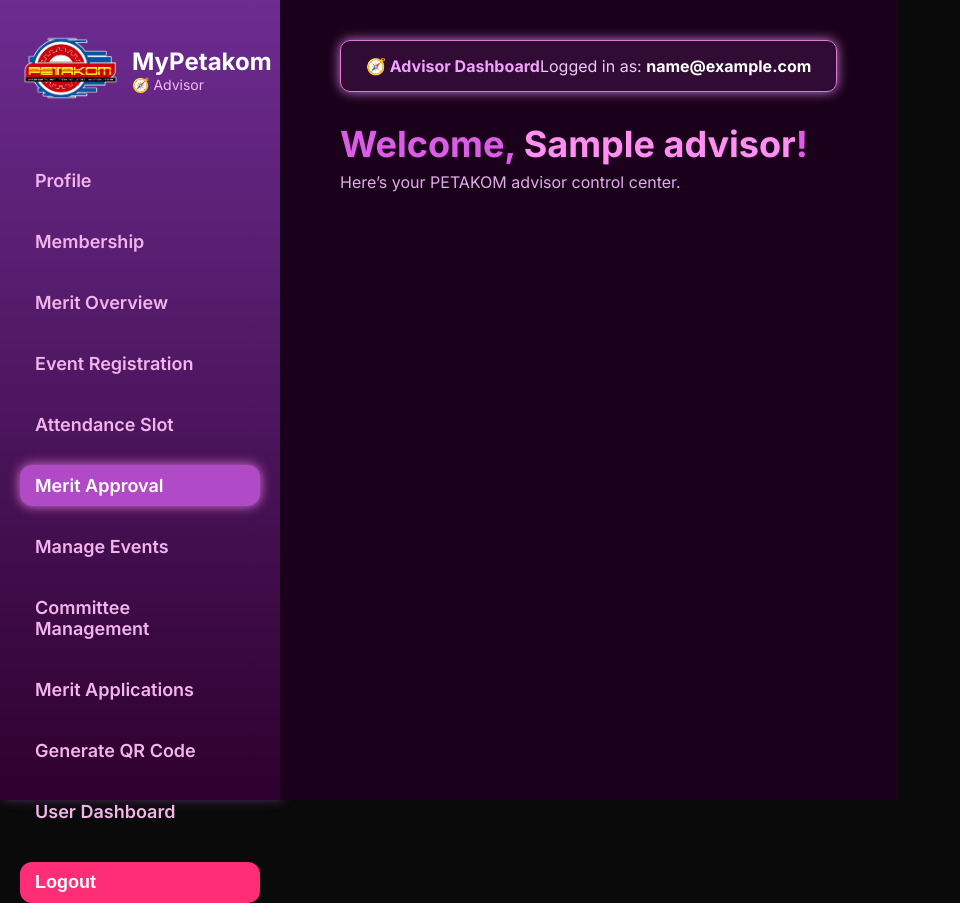
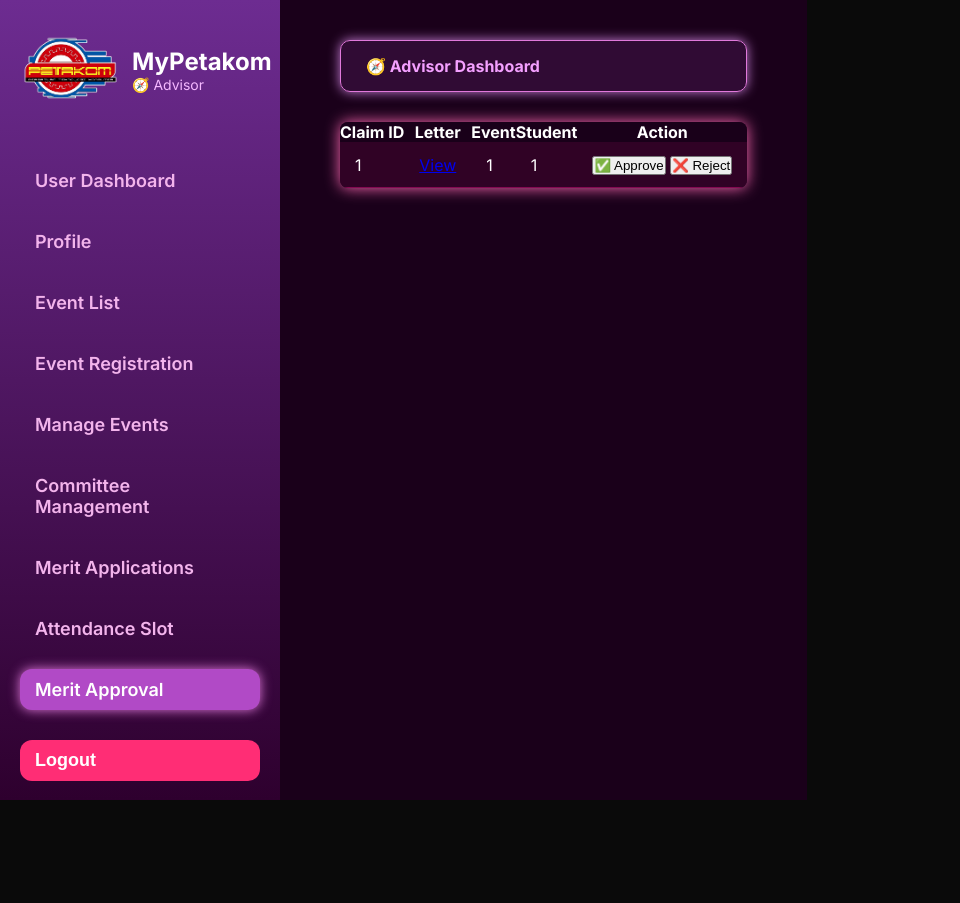
Before and after one commit to Lailerrrr/MyPetakom, a PHP site: page /MyPetakom/MeritApprovalEventAdvisor.php in a window 1280 px wide. Shown: the whole page, without its empty margins (0-960 px from the left). After the commit the page ends 800 px from the top, so only its background shows below. Run offline with PHP 8.4, Linux system fonts and the light colour scheme; the visitor is signed in with stand-in values (Sample User, id 1); tables that the repository leaves empty or names only in its code hold one stand-in row (values such as "Sample post").

Commit message:
settle manage missing claim advisor dan student

```diff
--- a/Attendance/advisor_attendance_slot.php
+++ b/Attendance/advisor_attendance_slot.php
@@ -145,6 +145,7 @@ $stmt->close();
                 <li><a href="../Module2/manageEvent.php">Manage Events</a></li>
                 <li><a href="../Module2/eventCommittee.php">Committee Management</a></li>
                 <li><a href="../Module2/eventMerit.php">Merit Applications</a></li>
+                <li><a href="../Merit/MeritApprovalEventAdvisor.php">Merit Approval</a></li>
             <li><a href="../Attendance/advisor_attendance_slot.php" class="active">Attendance Slot</a></li>
             <li>
                 <form method="post" action="../ManageLogin/Logout.php" style="display:inline;">
--- a/Merit/MeritApprovalEventAdvisor.php
+++ b/Merit/MeritApprovalEventAdvisor.php
@@ -1,41 +1,52 @@
 <?php
-
 session_start();
-    require_once '../DB_mypetakom/db.php'; // Adjust path if your db.php is elsewhere
+require_once '../DB_mypetakom/db.php';
 
 if (!isset($_SESSION['userID'])) {
     header("Location: ../ManageLogin/login.php");
     exit();
 }
 
-    $advisorID = $_SESSION['userID'];
-    $advisorName = "";
-    $advisorEmail = "";
+$staffID = $_SESSION['userID'];
+$success = '';
+$error = '';
 
-    // Fetch advisor info
-    $sql = "SELECT advisorName, advisorEmail FROM advisor WHERE advisorID = ?";
-    $stmt = $conn->prepare($sql);
-    $stmt->bind_param("i", $advisorID);
-    $stmt->execute();
-    $stmt->bind_result($advisorName, $advisorEmail);
-    $stmt->fetch();
-    $stmt->close();
+if (isset($_GET['msg'])) {
+    $msg = htmlspecialchars($_GET['msg']);
+    $success = "Claim has been $msg successfully.";
+}
 
+// === Handle form submission (approval/rejection) ===
+if ($_SERVER["REQUEST_METHOD"] == "POST" && isset($_POST['claimID'], $_POST['action'])) {
+    $claimID = $_POST['claimID'];
+    $action = $_POST['action'];
+    $status = ($action == "approve") ? "Approved" : "Rejected";
+    $approval_date = date("Y-m-d H:i:s");
+
+    $stmt = $conn->prepare("UPDATE meritClaim SET claimStatus=?, approval_date=?, approval_by=? WHERE claimID=?");
+    $stmt->bind_param("ssss", $status, $approval_date, $staffID, $claimID);
+
+    if ($stmt->execute()) {
+        header("Location: MeritApprovalEventAdvisor.php?msg=$status");
+        exit();
+    } else {
+        $error = "Error updating claim: " . $stmt->error;
+    }
+}
+
+// === Fetch pending claims ===
+$result = mysqli_query($conn, "SELECT * FROM meritClaim WHERE claimStatus = 'Pending'");
 ?>
 
 <!DOCTYPE html>
 <html lang="en">
-
 <head>
-        <meta charset="UTF-8" />
-        <meta name="viewport" content="width=device-width, initial-scale=1" />
-        <title>Advisor Dashboard - MyPetakom</title>
-        <link rel="stylesheet" href="MeritApprovalEventAdvisor.css" />
-        <link href="https://fonts.googleapis.com/css2?family=Inter:wght@400;600;700&display=swap" rel="stylesheet" />
+    <meta charset="UTF-8">
+    <title>Merit Approval - Advisor</title>
+    <link rel="stylesheet" href="MeritApprovalEventAdvisor.css">
+    <link href="https://fonts.googleapis.com/css2?family=Inter:wght@400;600;700&display=swap" rel="stylesheet">
 </head>
-
 <body>
-
 <aside class="sidebar">
     <div class="sidebar-header">
         <img src="/MyPetakom/petakom-logo.png" alt="PETAKOM Logo" class="sidebar-logo" />
@@ -44,23 +55,20 @@
             <p class="role-label">🧭 Advisor</p>
         </div>
     </div>
-
     <nav class="menu">
         <ul>
-                <li><a href="#" >Profile</a></li>
-                <li><a href="#">Membership</a></li>
-                <li><a href="#">Merit Overview</a></li>
-                <li><a href="#">Event Registration</a></li>
-                <li><a href="../attendance/advisor_attendance_slot.php">Attendance Slot</a></li>
+            <li><a href="../Home/advisorHomepage.php">User Dashboard</a></li>
+            <li><a href="../Advisor/advisorProfile.php">Profile</a></li>
+            <li><a href="../Module2/eventList.php">Event List</a></li>
+            <li><a href="../Module2/eventRegistration.php">Event Registration</a></li>
+            <li><a href="../Module2/manageEvent.php">Manage Events</a></li>
+            <li><a href="../Module2/eventCommittee.php">Committee Management</a></li>
+            <li><a href="../Module2/eventMerit.php">Merit Applications</a></li>
+            <li><a href="../Attendance/advisor_attendance_slot.php">Attendance Slot</a></li>
             <li><a href="../Merit/MeritApprovalEventAdvisor.php" class="active">Merit Approval</a></li>
-                <li><a href="#">Manage Events</a></li>
-                <li><a href="#">Committee Management</a></li>
-                <li><a href="#">Merit Applications</a></li>
-                <li><a href="#">Generate QR Code</a></li>
-                <li><a href="#">User Dashboard</a></li>
             <li>
                 <form method="post" action="../ManageLogin/Logout.php" style="display:inline;">
-                        <button name="logout"  class="sidebar-logout-button">Logout</button>
+                    <button name="logout" class="sidebar-logout-button">Logout</button>
                 </form>
             </li>
         </ul>
@@ -68,22 +76,46 @@
 </aside>
 
 <main class="main-content">
-
-        <!-- DASHBOARD INDICATOR -->
     <div class="dashboard-indicator">
         <span class="dashboard-role">🧭 Advisor Dashboard</span>
-            <span class="dashboard-user">Logged in as: <strong><?php echo htmlspecialchars($advisorEmail); ?></strong></span>
     </div>
 
-        <header class="main-header">
-            <h1>Welcome, <span class="username"><?php echo htmlspecialchars($advisorName); ?></span>!</h1>
-            <p>Here’s your PETAKOM advisor control center.</p>
-        </header>
+    <?php if ($success): ?>
+        <div class="success-message"><?= $success ?></div>
+    <?php endif; ?>
+    <?php if ($error): ?>
+        <div class="error-message"><?= htmlspecialchars($error) ?></div>
+    <?php endif; ?>
 
+    <?php if (mysqli_num_rows($result) > 0): ?>
+        <table>
+            <tr>
+                <th>Claim ID</th>
+                <th>Letter</th>
+                <th>Event</th>
+                <th>Student</th>
+                <th>Action</th>
+            </tr>
 
-
-
-
-
+            <?php while ($row = mysqli_fetch_assoc($result)) : ?>
+                <tr>
+                    <td><?= htmlspecialchars($row['claimID']) ?></td>
+                    <td><a href="uploads/<?= htmlspecialchars($row['claimLetter']) ?>" target="_blank">View</a></td>
+                    <td><?= htmlspecialchars($row['eventID']) ?></td>
+                    <td><?= htmlspecialchars($row['studentID']) ?></td>
+                    <td>
+                        <form method="post" action="MeritApprovalEventAdvisor.php" style="display:inline;">
+                            <input type="hidden" name="claimID" value="<?= htmlspecialchars($row['claimID']) ?>">
+                            <button type="submit" name="action" value="approve">✅ Approve</button>
+                            <button type="submit" name="action" value="reject">❌ Reject</button>
+                        </form>
+                    </td>
+                </tr>
+            <?php endwhile; ?>
+        </table>
+    <?php else: ?>
+        <p>No pending merit claims to review.</p>
+    <?php endif; ?>
+</main>
 </body>
 </html>
--- a/membership/applyMembership.php
+++ b/membership/applyMembership.php
@@ -89,11 +89,10 @@
             <nav class="menu">
                 <ul>
                     <li><a href="#">Profile</a></li>
-                    <li><a href="../membership/applyMembership.php">Apply Membership</a></li>
-                    <li><a href="../membership/viewMembership.php">View Membership</a></li>
+                    <li><a href="../membership/applyMembership.php" class="active">Apply Membership</a></li>
+                    <li><a href="../membership/viewMembership.php"  >View Membership</a></li>
                     <li><a href="../Attendance/event_register.php">Attendance Registration</a></li>
                     <li><a href="../Merit/MeritClaimStudent.php">Merit Claim</a></li>
-                    <li><a href="../Merit/meritScore.php">Merit</a></li>
                     <li><a href="../Merit/ScanQR.php">Scan QR</a></li>
                     <li><a href="../ManageLogin/Logout.php">Logout</a></li>
                 </ul>
--- a/membership/viewMembership.php
+++ b/membership/viewMembership.php
@@ -46,7 +46,7 @@ $membership = $result->fetch_assoc();
             <ul>
                 <li><a href="#">Profile</a></li>
                 <li><a href="../membership/applyMembership.php">Apply Membership</a></li>
-                <li><a href="../membership/viewMembership.php">View Membership</a></li>
+                <li><a href="../membership/viewMembership.php" class="active">View Membership</a></li>
                 <li><a href="../Attendance/event_register.php">Attendance Registration</a></li>
                 <li><a href="../Merit/MeritClaimStudent.php">Merit Claim</a></li>
                 <li><a href="../Merit/meritScore.php">Merit</a></li>
--- a/sidebar.php
+++ b/sidebar.php
@@ -20,6 +20,7 @@
                 <li><a href="../Module2/eventCommittee.php">Committee Management</a></li>
                 <li><a href="../Module2/eventMerit.php">Merit Applications</a></li>
                 <li><a href="../Attendance/advisor_attendance_slot.php">Attendance Slot</a></li>
+                <li><a href="../Merit/MeritApprovalEventAdvisor.php">Merit Approval</a></li>
 
 
                 <li>
```
Also changed, not shown: Merit/MeritClaimStudent.css (+0 -16 lines), Merit/MeritClaimStudent.php (+9 -8 lines), 1 other file. Lines whose indentation alone changed are shown as unchanged.
